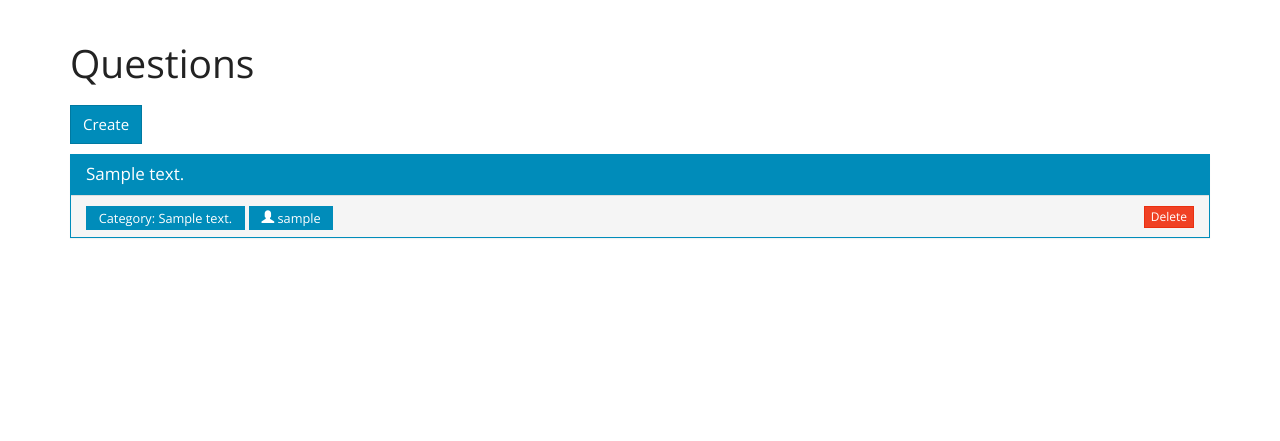
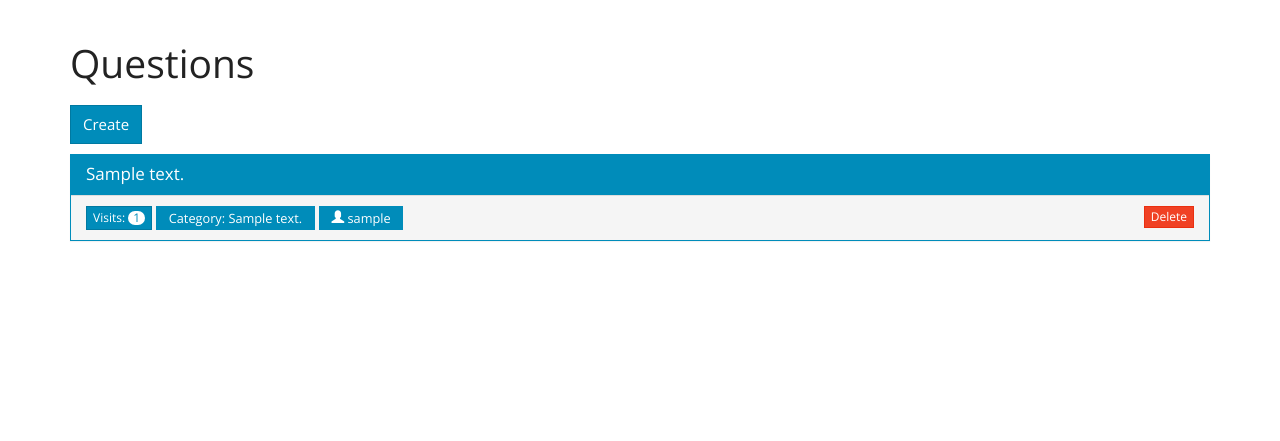
Before and after one commit to Venciity/ForumSystem, a PHP site: page /questions in a window 1280 px wide. Shown: the part 47-488 px from the top of the page. Run offline with PHP 8.4, Linux system fonts and the light colour scheme; the visitor is signed in with stand-in values (Sample User, id 1); tables that the repository leaves empty or names only in its code hold one stand-in row (values such as "Sample post"); some libraries are stand-ins or nearby versions.

Commit message:
add visits counter for each question

```diff
--- a/models/QuestionsModel.php
+++ b/models/QuestionsModel.php
@@ -3,7 +3,7 @@
 class QuestionsModel extends BaseModel{
     public function getAll(){
         $statement = self::$db->query(
-            "SELECT q.id, q.text, q.content, c.text as category, u.username as user
+            "SELECT q.id, q.text, q.content, q.visits_count, c.text as category, u.username as user
              FROM questions as q
                JOIN categories as c ON q.category_id = c.id
                JOIN users as u ON q.user_id = u.id ORDER BY id");
@@ -11,8 +11,12 @@ class QuestionsModel extends BaseModel{
     }
 
     public function getQuestionInfo($id){
+        $statement = self::$db->prepare("UPDATE questions SET visits_count = visits_count + 1 WHERE id = ?");
+        $statement->bind_param("i", $id);
+        $statement->execute();
+
         $statement = self::$db->query(
-            "SELECT q.id, q.text, q.content, c.text as category, u.username as user
+            "SELECT q.id, q.text, q.content, q.visits_count, c.text as category, u.username as user
              FROM questions as q
                JOIN categories as c ON q.category_id = c.id
                JOIN users as u ON q.user_id = u.id WHERE q.id = $id ORDER BY q.id");
--- a/views/questions/index.php
+++ b/views/questions/index.php
@@ -10,6 +10,9 @@
             </h3>
         </div>
         <div class="panel-footer">
+            <button class="btn btn-primary btn-xs" type="button">
+                Visits: <span class="badge"><?= $question['visits_count'] ?></span>
+            </button>
             <span class="label label-primary">Category: <?= htmlspecialchars($question['category']) ?></span>
             <span class="label label-primary">
                 <span class="glyphicon glyphicon-user" aria-hidden="true"></span>
--- a/views/questions/viewQuestionInfo.php
+++ b/views/questions/viewQuestionInfo.php
@@ -5,6 +5,9 @@
         </div>
         <div class="panel-body"><?= htmlspecialchars($info['content']) ?></div>
         <div class="panel-footer">
+            <button class="btn btn-primary btn-xs" type="button">
+                Visits: <span class="badge"><?= $info['visits_count'] ?></span>
+            </button>
             <span class="label label-primary">Category: <?= htmlspecialchars($info['category']) ?></span>
             <span class="label label-primary">
                 <span class="glyphicon glyphicon-user" aria-hidden="true"></span>
```
